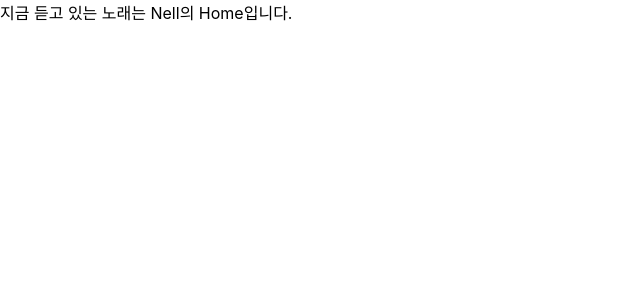
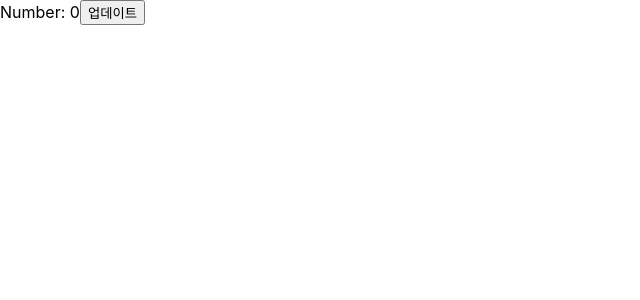
Before and after one commit to partyKyoung/react-study, a React (Create React App) app: page / in a window 1280 px wide. Shown: the top 300 px of the page, without its empty margins (0-640 px from the left). Built offline with nearby package versions, Linux system fonts and the light colour scheme.

Commit message:
state 예제 작성.

```diff
--- a/src/App.tsx
+++ b/src/App.tsx
@@ -1,5 +1,5 @@
 import * as React from "react";
-import Parent from "./props/Parent";
+import MyComponent from "./state/MyComponent";
 
 import "./App.css";
 
@@ -8,7 +8,7 @@ interface State {}
 
 class App extends React.Component<Props, State> {
   render() {
-    return <Parent />;
+    return <MyComponent />;
   }
 }
 
--- /dev/null
+++ b/src/state/MyComponent.tsx
@@ -0,0 +1,34 @@
+import React, { Component } from "react";
+
+interface Props {}
+interface State {
+  number: number;
+}
+
+export default class MyComponent extends Component<Props, State> {
+  state = {
+    number: 0
+  };
+
+  handleUpdate: any = () => {
+    const { number } = this.state;
+
+    // state 업데이트
+    this.setState({
+      number: number + 1
+    });
+  };
+
+  render(): JSX.Element {
+    const { number } = this.state;
+
+    return (
+      <div>
+        {`Number: ${number}`}
+        <button type="button" onClick={this.handleUpdate}>
+          업데이트
+        </button>
+      </div>
+    );
+  }
+}
```
Also changed, not shown: src/state/OldMyComponent.js (added, +29 -0 lines).
